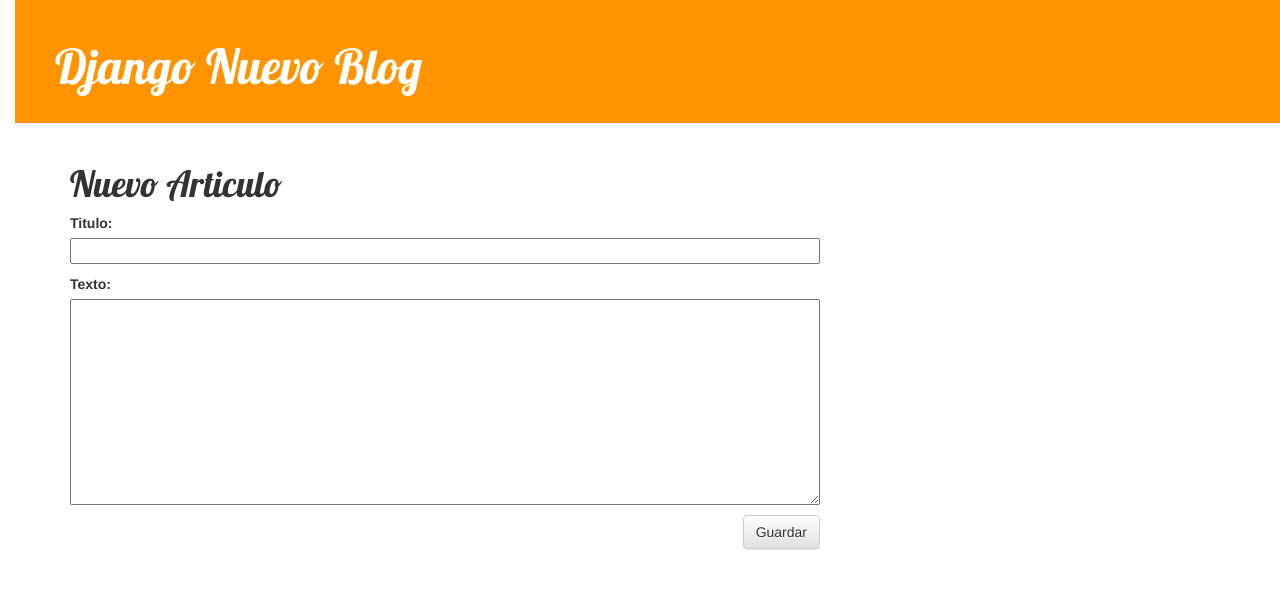
After one commit to aleframari/django-app, a Django app: page /post/new/ in a window 1280 px wide. The commit adds this page. Shown: the top 589 px of the page. Run offline with Django 3.2, Linux system fonts and the light colour scheme; some libraries are stand-ins or nearby versions.

Commit message:
lo ultimo

```diff
--- /dev/null
+++ b/blog/forms.py
@@ -0,0 +1,7 @@
+from django import forms
+from .models import Postear
+
+class PostearForm(forms.ModelForm):
+    class Meta:
+        model = Postear
+        fields = ('titulo', 'texto',)
--- a/blog/templates/blog/detalle_articulo.html
+++ b/blog/templates/blog/detalle_articulo.html
@@ -7,6 +7,7 @@
                 {{ post.fecha_publicacion }}
             </div>
         {% endif %}
+        <a class="btn btn-default" href="{% url 'editar_articulo' pk=post.pk %}"><span class="glyphicon glyphicon-pencil"></span></a>
         <h1>{{ post.titulo }}</h1>
         <p>{{ post.texto|linebreaksbr }}</p>
     </div>
--- /dev/null
+++ b/blog/templates/blog/editar_articulo.html
@@ -0,0 +1,9 @@
+{% extends 'blog/base.html' %}
+
+    {% block content %}
+        <h1>Nuevo Articulo</h1>
+        <form method="POST" class="post-form">{% csrf_token %}
+            {{ formulario.as_p }}
+            <button type="submit" class="save btn btn-default">Guardar</button>
+        </form>
+    {% endblock %}
--- a/blog/urls.py
+++ b/blog/urls.py
@@ -4,4 +4,6 @@ from . import views
 urlpatterns = [
     url(r'^$', views.post_list),
     url(r'^post/(?P<pk>[0-9]+)/$', views.detalle_articulo),
+    url(r'^post/new/$', views.postear_nuevo,name='postear_nuevo'),
+    url(r'^post/(?P<pk>[0-9]+)/edit/$', views.editar_articulo, name='editar_articulo'),
 ]
--- a/blog/views.py
+++ b/blog/views.py
@@ -1,6 +1,9 @@
-from django.shortcuts import render, get_object_or_404
+from django.shortcuts import render,redirect
 from django.utils import timezone
 from .models import Postear
+from .forms import PostearForm
+from django.shortcuts import render, get_object_or_404
+
 def post_list(request):
     posts = Postear.objects.filter(fecha_publicacion__lte=timezone.now()).order_by('fecha_publicacion')
     return render(request, 'blog/post_list.html', {'posts': posts})
@@ -8,3 +11,28 @@ def post_list(request):
 def detalle_articulo(request, pk):
     post = get_object_or_404(Postear, pk=pk)
     return render(request, 'blog/detalle_articulo.html', {'post': post})
+
+def postear_nuevo(request):
+    if request.method == "POST":
+        formulario = PostearForm(request.POST)
+        if formulario.is_valid():
+            postear = formulario.save(commit=False)
+            postear.autor = request.user
+            postear.fecha_publicacion = timezone.now()
+            postear.save()
+            return redirect('blog.views.detalle_articulo', pk=postear.pk)
+    else:
+        formulario = PostearForm()
+    return render(request, 'blog/editar_articulo.html', {'formulario': formulario})
+def editar_articulo(request, pk):
+    articulo = get_object_or_404(Postear, pk=pk)
+    if request.method == "POST":
+        formulario = PostearForm(request.POST, instance=articulo)
+        if formulario.is_valid():
+            articulo = formulario.save(commit=False)
+            articulo.autor = request.user
+            articulo.save()
+            return redirect('blog.views.detalle_articulo', pk=articulo.pk)
+    else:
+        formulario = PostearForm(instance=articulo)
+    return render(request, 'blog/editar_articulo.html', {'formulario': formulario})
```
